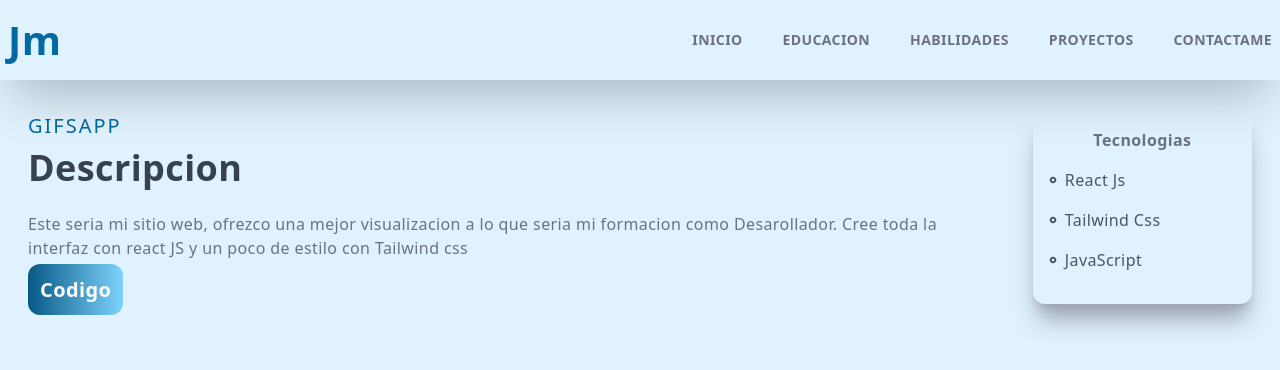
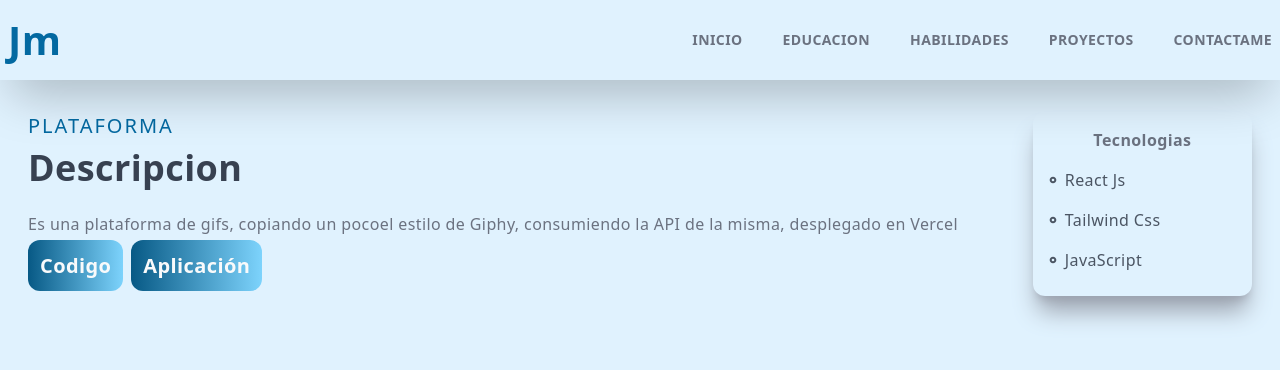
Before and after one commit to Joeyker-Mayora/Portafolio, a React (Create React App) app: page /proyectport in a window 1280 px wide. Shown: the top 370 px of the page. Built offline with nearby package versions, Linux system fonts and the light colour scheme.

Commit message:
actualizar

```diff
--- a/src/Components/ProyectItem/ProyectItem.jsx
+++ b/src/Components/ProyectItem/ProyectItem.jsx
@@ -3,6 +3,7 @@ const ProyectItem = () => {
   return (
     <div className="grid md:grid-cols-2 gap-8">
     <div className=" relative flex items-center justify-center h-auto w-full shadow-xl shadow-gray-500 rounded-xl p-4 group hover:bg-gradient-to-r from-sky-500 to-sky-100">
+
     <img
     className=" rounded-xl group-hover:opacity-10"
     src="img/Cap.png"
@@ -11,10 +12,13 @@ const ProyectItem = () => {
       <NavLink to="/proyecto">
         <h3 className=" text-gray-600 cursor-pointer font-bold uppercase bg-white rounded-lg py-3 px-3 ease-in duration-300 hover:scale-105"> Mas info</h3>
       </NavLink>
-    </div>
+      <p className="uppercase font-extrabold text-white">E-commerce Deportivo</p>
+      </div>
+
 
 
   </div>
+
   <div className=" relative flex items-center justify-center h-auto w-full shadow-xl shadow-gray-500 rounded-xl p-4 group hover:bg-gradient-to-r from-sky-500 to-sky-100">
     <img
     className=" rounded-xl group-hover:opacity-10"
@@ -24,6 +28,8 @@ const ProyectItem = () => {
       <NavLink to="/proyectport">
         <h3 className=" text-gray-600 cursor-pointer font-bold uppercase bg-white rounded-lg py-3 px-3 ease-in duration-300 hover:scale-105"> Mas info</h3>
       </NavLink>
+      <p className="uppercase font-extrabold text-white">Plataforma de Gifs</p>
+
     </div>
 
 
--- a/src/Components/Proyects/Proyects.jsx
+++ b/src/Components/Proyects/Proyects.jsx
@@ -13,6 +13,7 @@ const Proyects = () => {
 
     </div>
 
+
     </div>
 </div>
   )
--- a/src/pages/proyectport.jsx
+++ b/src/pages/proyectport.jsx
@@ -6,10 +6,12 @@ const proyectport = () => {
     <div className='py-20'>
     <div className=' max-w-[1240px] mx-auto p-2 grid md:grid-cols-5 gap-8 pt-8'>
         <div className=' col-span-4'>
-        <h1 className=" uppercase text-xl text-sky-700 tracking-widest">GifsApp</h1>
+        <h1 className=" uppercase text-xl text-sky-700 tracking-widest">Plataforma</h1>
          <h1 className=' py-2 text-gray-700 font-bold text-4xl'>Descripcion</h1>
-            <p className=' py-4'>Este seria mi sitio web, ofrezco una mejor visualizacion a lo que seria mi formacion como Desarollador. Cree toda la interfaz con react JS y un poco de estilo con Tailwind css</p>
-            <Link to="https://github.com/Joeyker-Mayora/portafolio" target="_blank" className=' text-xl font-bold p-3 bg-gradient-to-r from-sky-800 to-sky-300 rounded-xl   text-gray-50 hover:scale-105 ease-in duration-300'>Codigo</Link>
+            <p className=' py-4'>Es una plataforma de gifs, copiando un pocoel estilo de Giphy, consumiendo la API de la misma, desplegado en Vercel </p>
+            <Link to="https://github.com/Joeyker-Mayora/Spa" target="_blank" className=' text-xl font-bold p-3 bg-gradient-to-r from-sky-800 to-sky-300 rounded-xl   text-gray-50 hover:scale-105 ease-in duration-300'>Codigo</Link>
+            <Link to="https://spa-joeyker-mayora.vercel.app/" target="_blank" className=' text-xl font-bold p-3 bg-gradient-to-r from-sky-800 to-sky-300 rounded-xl text-gray-50 hover:scale-105 ease-in duration-300 ml-2'>Aplicación</Link>
+
 
         </div>
         <div className=' col-span-4 md:col-span-1 p-4 rounded-xl shadow-xl shadow-gray-400'>
```
Also changed, not shown: public/img/Cap1.png.
